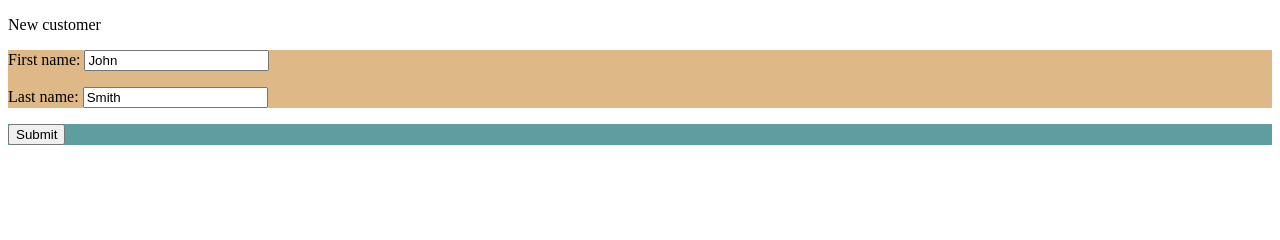
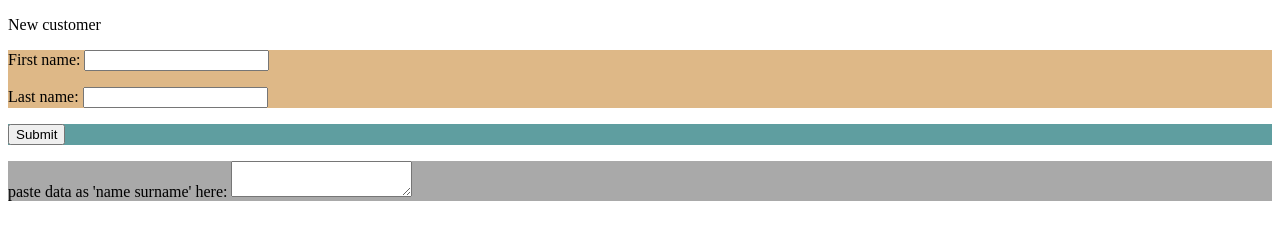
Before and after one commit to pawelbak/js-plugin-driven-development, a website: page index.html in a window 1280 px wide. Drawn offline with Linux system fonts and the light colour scheme.

Commit message:
copy-paste working

```diff
--- /dev/null
+++ b/copyPasteComponent.js
@@ -0,0 +1,37 @@
+function CopyPasteComponent() {
+
+    this.init = function (targetElement, apiUrl, dataChangedFunction) {
+        this.targetElement = targetElement;
+        this.apiUrl = apiUrl;
+        this.dataChangedFunction = dataChangedFunction;
+    }
+
+    this.render = function () {
+        var me = this;
+
+        var copyPasteAreaWrapper = document.createElement("p");
+        this.textAreaElement = document.createElement("textarea");
+        this.textAreaElement.addEventListener("input", function () {
+            me.textAreaChangedEvent()
+        })
+        copyPasteAreaWrapper.appendChild(document.createTextNode("paste data as 'name surname' here: "));
+        copyPasteAreaWrapper.appendChild(this.textAreaElement);
+
+
+        this.targetElement.appendChild(copyPasteAreaWrapper);
+    }
+
+
+    this.textAreaChangedEvent = function () {
+        var data = this.textAreaElement.value;
+        var splited = data.split(' ');
+        if (splited.length == 2) {
+            this.dataChangedFunction({
+                firstName: splited[0],
+                lastName: splited[1]
+            })
+        }
+    }
+
+
+}
--- a/index.html
+++ b/index.html
@@ -9,6 +9,7 @@
     <!-- <link rel='stylesheet' type='text/css' media='screen' href='main.css'> -->
     <script src='formComponent.js'></script>
     <script src='submitComponent.js'></script>
+    <script src='copyPasteComponent.js'></script>
 
 <style>
 #formPanel {
@@ -17,6 +18,14 @@
 
 #submitPanel {
     background-color: cadetblue;
+}
+
+#copyPastePanel {
+    background-color: darkgrey;
+}
+
+#randomizePanel {
+    background-color: goldenrod;
 }
 </style>
 
@@ -27,25 +36,31 @@
             formComponent.init(document.getElementById('formPanel'), 'localhost:3333/backendApi');
             formComponent.render();
 
-            formComponent.fillWithData({
-                firstName: 'John',
-                lastName: 'Smith'
-            })
-            console.log(formComponent.getData());
+            // formComponent.fillWithData({
+            //     firstName: 'John',
+            //     lastName: 'Smith'
+            // })
+            // console.log(formComponent.getData());
 
 
             var submitComponent = new SubmitComponent();
-            submitComponent.init(document.getElementById('submitPanel'), 'localhost:3333/backendApi', function callback(params) {
+            submitComponent.init(document.getElementById('submitPanel'), 'localhost:3333/backendApi', function getDataFunction(params) {
                 return formComponent.getData();
             });
             submitComponent.render();
 
-            formComponent.fillWithData({
-                firstName: 'John',
-                lastName: 'Smith'
-            })
-            console.log(formComponent.getData());
+            // formComponent.fillWithData({
+            //     firstName: 'John',
+            //     lastName: 'Smith'
+            // })
+            // console.log(formComponent.getData());
 
+
+            var copyPasteComponent  = new CopyPasteComponent()
+            copyPasteComponent.init(document.getElementById('copyPastePanel'), 'localhost:3333/backendApi', function dataChangedFunction(newData) {
+                formComponent.fillWithData(newData);
+            });
+            copyPasteComponent.render();
         }
     </script>
 
@@ -55,6 +70,8 @@
     <p>New customer</p>
     <div id='formPanel'></div>
     <div id='submitPanel'></div>
+    <div id='copyPastePanel'></div>
+    <div id='randomizePanel'></div>
 </body>
 
 </html>
```
